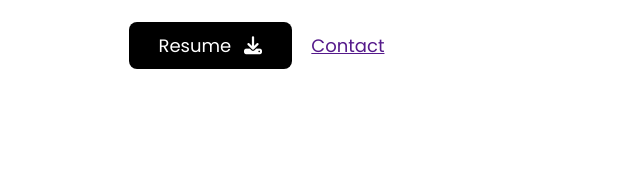
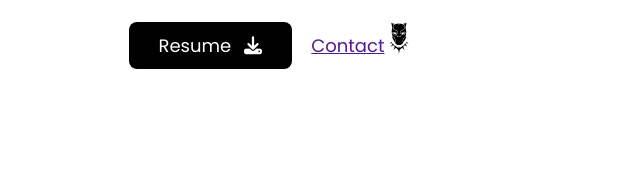
Before and after one commit to unsurep/My_Portfolio_1, a plain HTML site: page index.html in a window 1280 px wide. Shown: the part 434-626 px from the top of the page, 640-1280 px from the left. Drawn offline with Linux system fonts and the light colour scheme.

Commit message:
edit on html

```diff
--- a/index.html
+++ b/index.html
@@ -84,7 +84,7 @@
                          <i class="fa-solid fa-download"></i>
                     </button>
                     <a href="">Contact
-                        <img src="/diff projects/images/svg_blackP.svg" alt="">
+                        <img src="/images/svg_blackP.svg" alt="">
                     </a>
                 </div>
 
```
